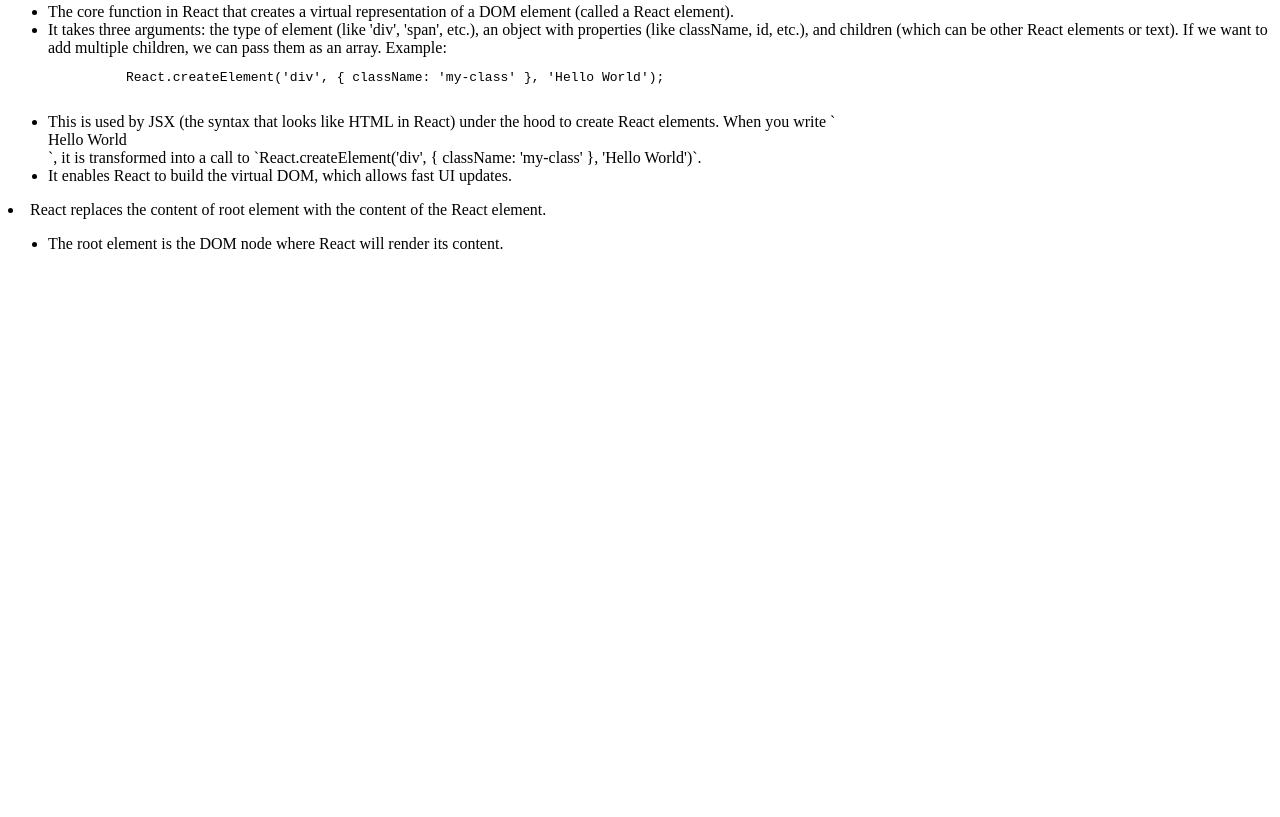
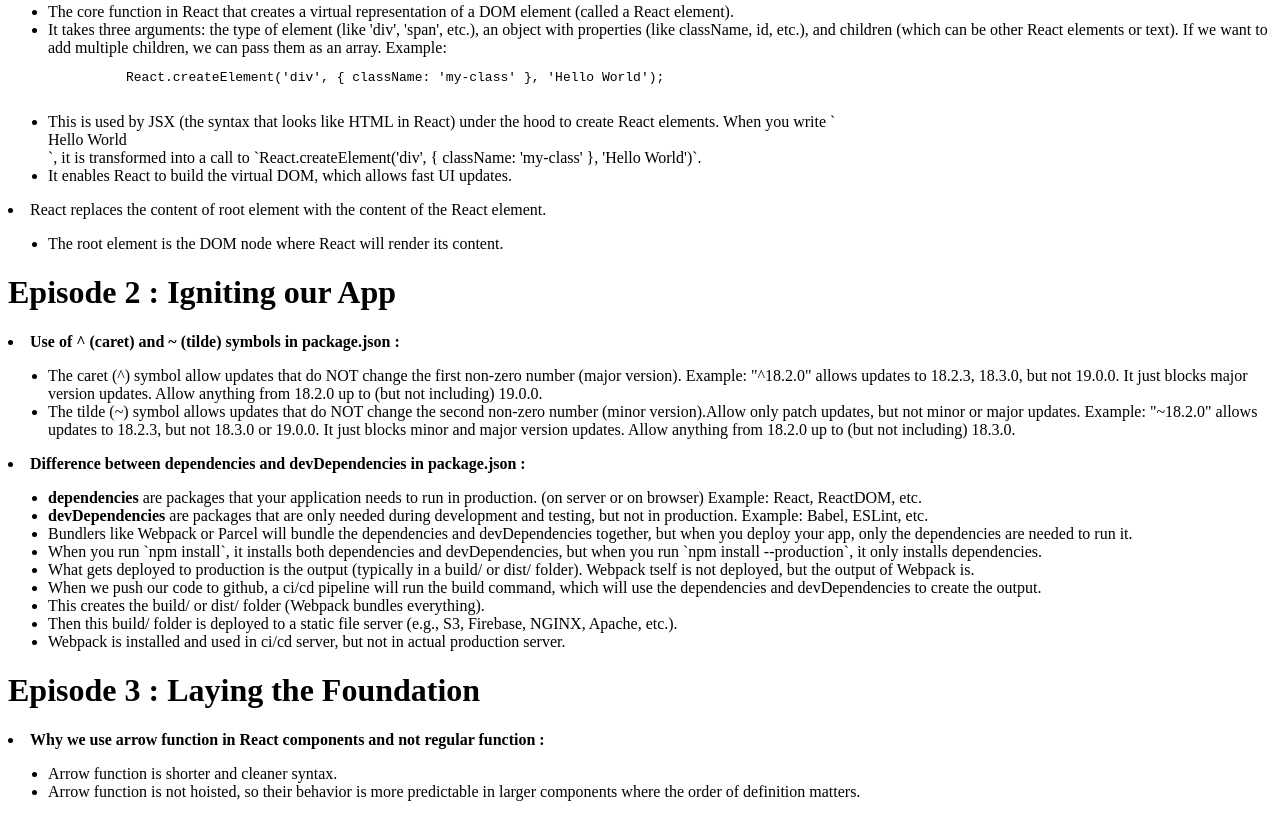
Before and after one commit to roshankumarsinha/namaste-react, a plain HTML site: page index.html in a window 1280 px wide. Shown: the part 391-1208 px from the top of the page. Before the commit the page ends 800 px from the top, so only its background shows below. Drawn offline with Linux system fonts and the light colour scheme.

Commit message:
Add more notes

```diff
--- a/index.html
+++ b/index.html
@@ -77,5 +77,66 @@
       </li>
     </ul>
   </li>
+  <h1>Episode 2 : Igniting our App</h1>
+  <li>
+    <b>Use of ^ (caret) and ~ (tilde) symbols in package.json : </b>
+    <ul>
+      <li>
+        The caret (^) symbol allow updates that do NOT change the first non-zero number (major version).
+        Example: "^18.2.0" allows updates to 18.2.3, 18.3.0, but not 19.0.0. It just blocks major version updates. Allow anything from 18.2.0 up to (but not including) 19.0.0.
+      </li>
+      <li>
+        The tilde (~) symbol allows updates that do NOT change the second non-zero number (minor version).Allow only patch updates, but not minor or major updates.
+        Example: "~18.2.0" allows updates to 18.2.3, but not 18.3.0 or 19.0.0. It just blocks minor and major version updates. Allow anything from 18.2.0 up to (but not including) 18.3.0.
+    </ul>
+  </li>
+  <li>
+    <b>Difference between dependencies and devDependencies in package.json :</b>
+    <ul>
+      <li>
+        <b>dependencies</b> are packages that your application needs to run in production. (on server or on browser)
+        Example: React, ReactDOM, etc.
+      </li>
+      <li>
+        <b>devDependencies</b> are packages that are only needed during development and testing, but not in production.
+        Example: Babel, ESLint, etc.
+      </li>
+      <li>
+        Bundlers like Webpack or Parcel will bundle the dependencies and devDependencies together, but when you deploy your app, only the dependencies are needed to run it.
+      </li>
+      <li>
+        When you run `npm install`, it installs both dependencies and devDependencies, but when you run `npm install --production`, it only installs dependencies.
+      </li>
+      <li>
+        What gets deployed to production is the output (typically in a build/ or dist/ folder). Webpack tself is not deployed, but the output of Webpack is.
+      </li>
+      <li>
+        When we push our code to github, a ci/cd pipeline will run the build command, which will use the dependencies and devDependencies to create the output.
+      </li>
+      <li>
+        This creates the build/ or dist/ folder (Webpack bundles everything).
+      </li>
+      <li>
+        Then this build/ folder is deployed to a static file server (e.g., S3, Firebase, NGINX, Apache, etc.).
+      </li>
+      <li>
+        Webpack is installed and used in ci/cd server, but not in actual production server.
+      </li>
+    </ul>
+  </li>
+  <h1>Episode 3 : Laying the Foundation</h1>
+  <li>
+    <b>
+      Why we use arrow function in React components and not regular function :
+    </b>
+    <ul>
+      <li>
+        Arrow function is shorter and cleaner syntax.
+      </li>
+      <li>
+        Arrow function is not hoisted, so their behavior is more predictable in larger components where the order of definition matters.
+      </li>
+    </ul>
+  </li>
 </body>
 </html>
```
Also changed, not shown: 1 other file.
